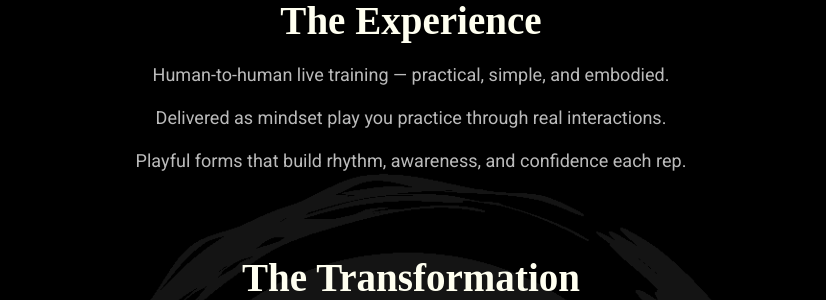
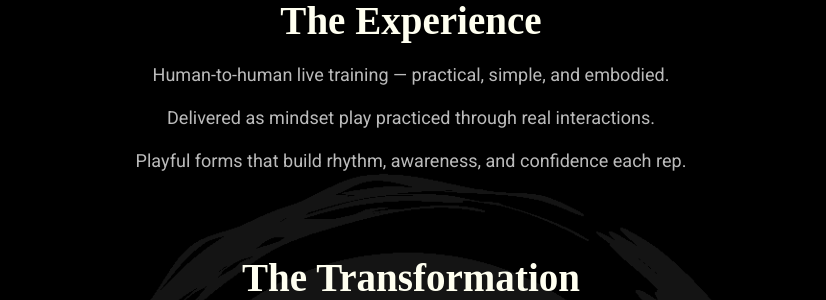
Before and after one commit to mindset-dojo/mindset-dojo.github.io, a Jekyll site: the page built from mission.md, in a window 1280 px wide and 900 px high, scrolled down 1057 px. Shown: the part 153-453 px from the top of the window, without its empty margins (229-1055 px from the left). Built offline with Jekyll 4.4.1, drawn with Linux system fonts in a browser that asks for light colours; some web fonts are replaced.

Commit message:
feat: touch up language for mission

```diff
--- a/_data/sections/mission.yaml
+++ b/_data/sections/mission.yaml
@@ -7,8 +7,8 @@
   rising complexity, the ability to stay grounded, connect clearly, and navigate
   relationships with confidence has become a critical human skill.
 
-  Our training is delivered as simple, embodied mindset play you practice through
-  real conversations and real interactions. Each session builds practical
+  Our training is delivered as simple, embodied mindset play practiced through
+  live conversations and real interactions. Each session builds practical
   skills you can use immediately in work, relationships, and everyday life.
   As you train your Self, your Network, and your World, you begin to move
   through life with more clarity, presence, and authorship.
@@ -42,7 +42,7 @@
       label: "The Experience"
       items:
         - "Human-to-human live training — practical, simple, and embodied."
-        - "Delivered as mindset play you practice through real interactions."
+        - "Delivered as mindset play practiced through real interactions."
         - "Playful forms that build rhythm, awareness, and confidence each rep."
   - type: text
     data:
```
